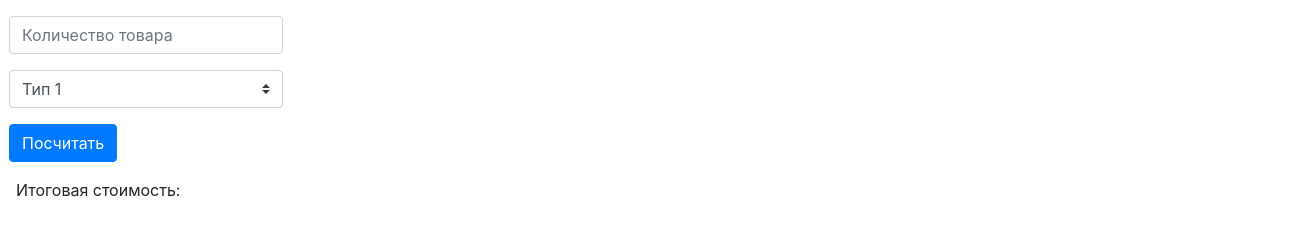
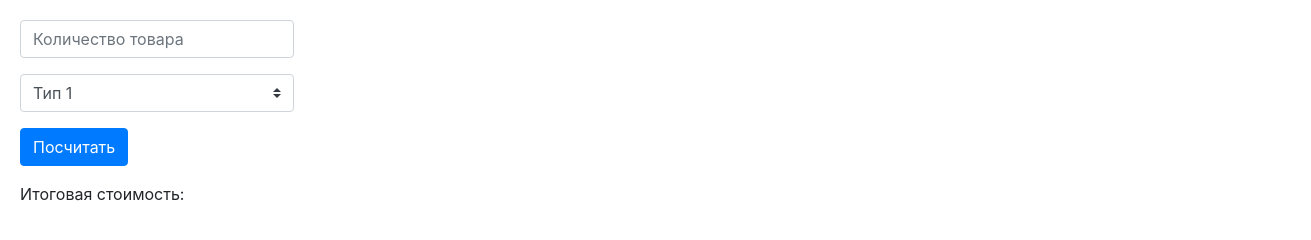
Before and after one commit to 1nfl1ght/vinogradov, a plain HTML site: page lab6/index.html in a window 1280 px wide. Shown: the whole page, 1311 px wide, since content can reach past the window. Drawn offline with nearby package versions, Linux system fonts and the light colour scheme.

Commit message:
Update index.html

```diff
--- a/lab6/index.html
+++ b/lab6/index.html
@@ -10,10 +10,16 @@
     <script src="https://cdn.jsdelivr.net/npm/bootstrap@5.1.2/dist/js/bootstrap.min.js" integrity="sha384-PsUw7Xwds7x08Ew3exXhqzbhuEYmA2xnwc8BuD6SEr+UmEHlX8/MCltYEodzWA4u" crossorigin="anonymous"></script>
     <script src="main.js" defer></script>
     <title>Document</title>
+    <style>
+        .row {
+            margin-left: 0px;
+            margin-right: 0px;
+        }
+    </style>
 </head>
-<body>
+<body style="padding: 20px;">
     <div class="row">
-        <div class="mx-4 my-3">
+        <div>
             <form>
                 <input class="form-control mb-3" type="number" placeholder="Количество товара" id="count">
                 <select class="custom-select mb-3" name="prodType">
@@ -30,11 +36,11 @@
                     <p><input name="1" class="checkbox mb-3 mr-2" type="checkbox">Свойство 1</p>
                     <p><input name="2" class="checkbox mr-2" type="checkbox">Свойство 2</p>
                 </div>
-                <button class="btn btn-primary d-block" type="button" id="calculate">Посчитать</button>
+                <button class="btn btn-primary d-block mb-3" type="button" id="calculate">Посчитать</button>
             </form>
-        </div>
-        <div class="col-12 ml-3">
-            Итоговая стоимость: <p class="result d-inline"></p>
+            <div>
+                Итоговая стоимость: <p class="result d-inline"></p>
+            </div>
         </div>
     </div>
 </body>
```
